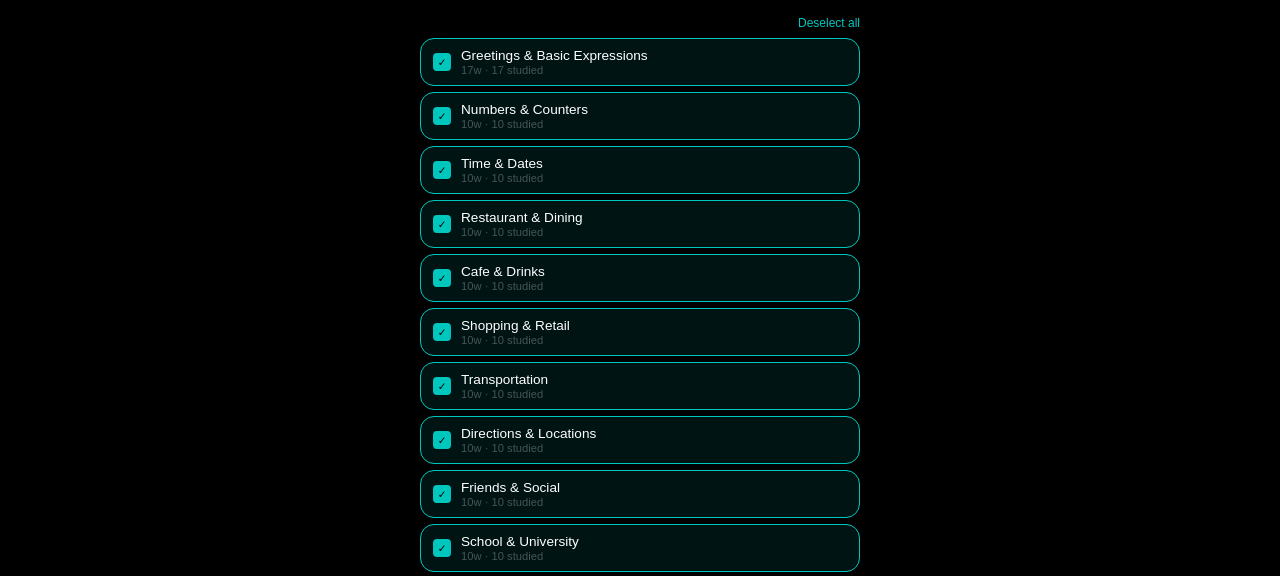
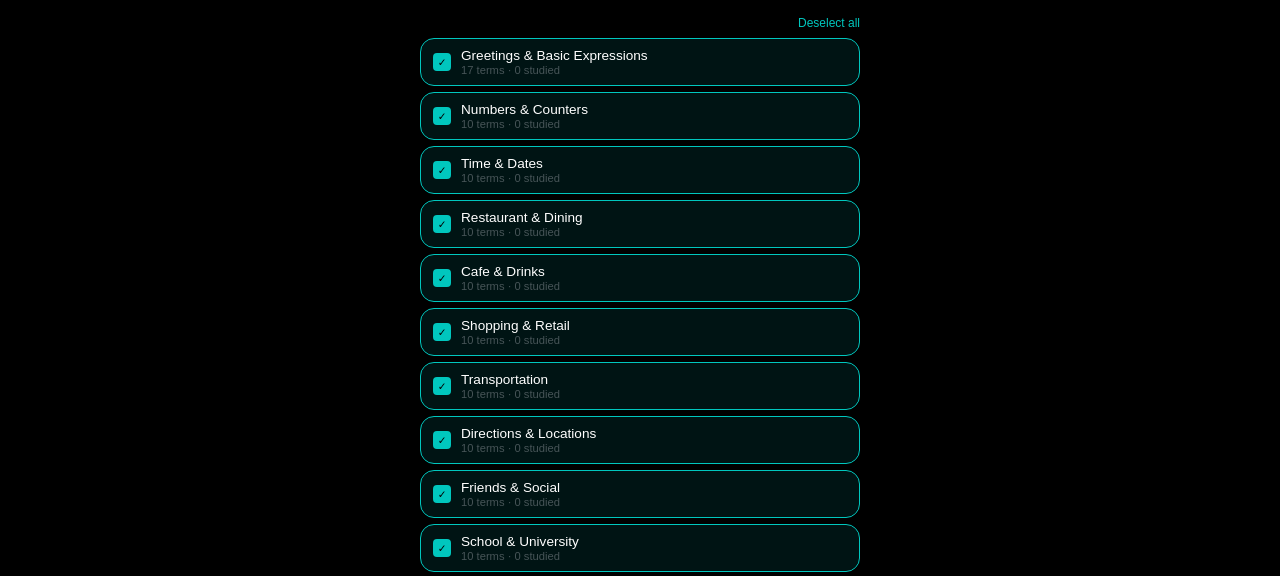
Before and after one commit to grant-wehrli/korean-vocab, a React (Vite) app in the folder korean-vocab/: page / in a window 1280 px wide. Both pictures are taken after a click on the button "Continue without account". Shown: the part 213-789 px from the top of the page. Built offline with nearby package versions, Linux system fonts and the light colour scheme; no server answers; a web font is replaced by a local one.

Commit message:
fixed study counts

```diff
--- a/korean-vocab/src/components/HomeView.jsx
+++ b/korean-vocab/src/components/HomeView.jsx
@@ -132,7 +132,7 @@ export default function HomeView({ store, allSets, auth, streak, defaultMode, on
           {Object.entries(allSets).map(([name, words]) => {
             const isSelected = selected.has(name);
             const isCustom = !(name in BUILTIN_VOCAB);
-            const due = store.getDueCards(words).length;
+            const studied = words.filter(w => store.cards[w.kr]).length;
             return (
               <button
                 key={name}
@@ -165,7 +165,7 @@ export default function HomeView({ store, allSets, auth, streak, defaultMode, on
                   <div>
                     <div style={{ fontSize: '0.85rem', color: 'var(--text)' }}>{name}</div>
                     <div style={{ fontSize: '0.7rem', color: 'var(--text3)', marginTop: 1 }}>
-                      {words.length}w · {due} studied
+                      {words.length} terms · {studied} studied
                     </div>
                   </div>
                 </div>
```
